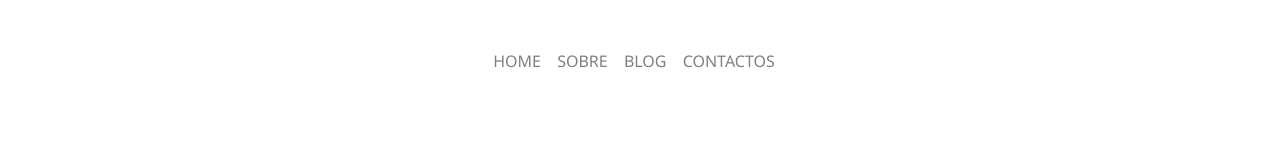
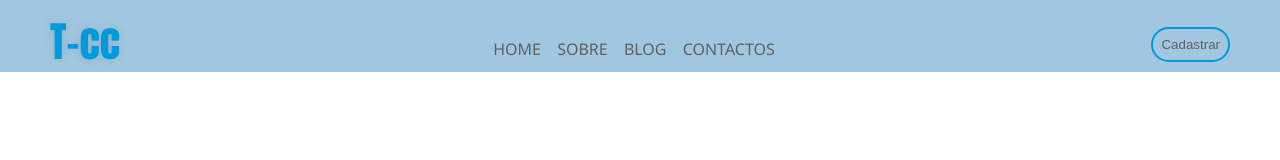
Before and after one commit to MiguelAntonioPanda/borda-din-mica, a plain HTML site: page index.html in a window 1280 px wide. Drawn offline with Linux system fonts and the light colour scheme.

Commit message:
first commit header and nav

```diff
--- a/index.html
+++ b/index.html
@@ -8,12 +8,18 @@
     <title>borda dinâmica</title>
 </head>
 <body>
+    <header>
+        <h1 class="logo"><a href="">T-cc</a></h1>
         <nav>
             <a href="">HOME</a>
             <a href="">SOBRE</a>
             <a href="">BLOG</a>
             <a href="">CONTACTOS</a>
         </nav>
+        <div>
+            <button id="cadastro"><a href="">Cadastrar</a></button>
+        </div>
+    </header>
 
 </body>
 </html>
--- a/style.css
+++ b/style.css
@@ -1,34 +1,65 @@
-
-
 *{
     margin: 0;
     padding: 0;
     text-decoration: none;
     box-sizing: border-box;
 }
+header{
+    background-color: #A1C7E0;
+}
+.logo{
+    padding: 10px 0px 0px 50px;
+    font-family: fantasy;
+    text-shadow: 0px 0px 10px rgba(0, 0, 0, 0.13);
+}
+.logo a{
+    color: #0099DD;
+    font-family: Impact, Haettenschweiler, 'Arial Narrow Bold', sans-serif;
+    font-weight: bolder;
+    font-size: 1.3em;
+}
+#cadastro{
+    float: right;
+    margin-top: -45px;
+    padding: 8px;
+    border: 2px solid #0099DD;
+    margin-right: 50px;
+    background-color: #A1C7E0;
+    border-radius: 30px;
+    transition: 0.5s ease-in;
+}
+#cadastro a{
+    color: rgb(97, 96, 96);
+}
+#cadastro:hover{
+    font-size: 0.9em;
+}
 nav{
     text-align: center;
-    margin-top: 50px;
+    margin-top: -35px;
     font-family: 'Segoe UI', Tahoma, Geneva, Verdana, sans-serif;
+    padding: 0px 0px 12px 0;
 }
 nav a{
-    color: gray;
+    color: rgb(97, 96, 96);
     padding: 0px 12px 10px 0;
     font-size: 12pt;
     position: relative;
+    transition: 0.5s ease-in-out;
 }
 nav a::after{
     content: " ";
     width: 0%;
     height: 2px;
-    background-color: #0000;
+    background-color: #000;
     position: absolute;
     bottom: 0;
     left: 0;
     transition: 0.5s ease-in-out;
-
 }
-nav:hover ::after{
-    width: 100%;
-
+nav a:hover{
+    color: #000;
 }
+nav a:hover::after{
+    width: 85%;
+}
```
Lines whose indentation alone changed are shown as unchanged.
